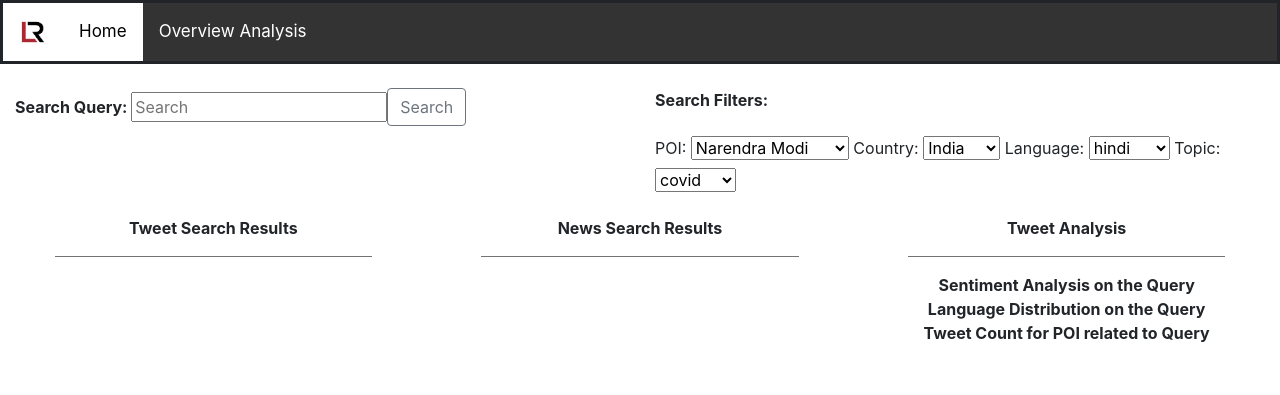
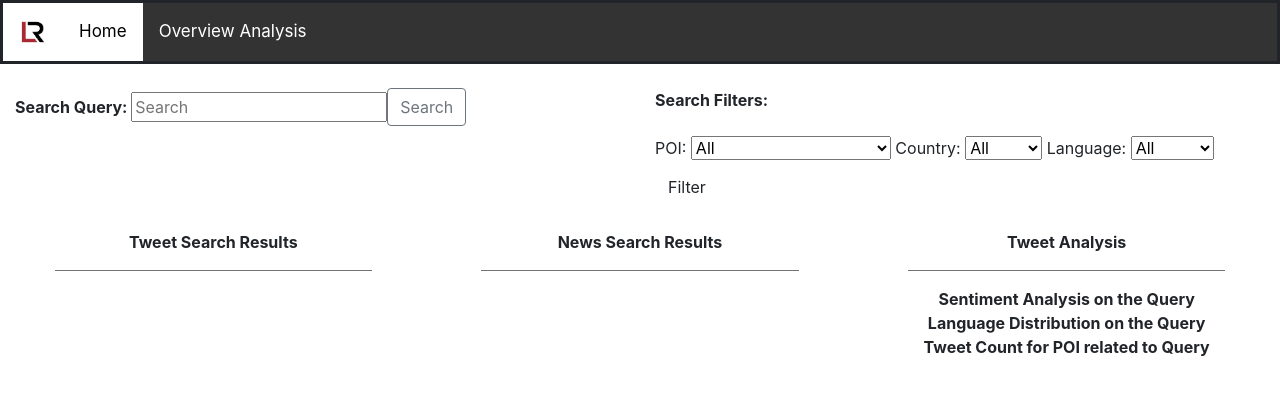
Before and after one commit to paul-vishal/CSE535P4, a Flask app: page /tweet_search in a window 1280 px wide. Shown: the top 395 px of the page. Run offline with Flask 2, Linux system fonts and the light colour scheme; some libraries are stand-ins or nearby versions.

Commit message:
Added filter code

```diff
--- a/app.py
+++ b/app.py
@@ -11,6 +11,8 @@ app = Flask(__name__)
 AWS_IP = '3.144.167.111'
 AWS_PORT = '8983'
 SOLR_CORE_NAME = 'IR_P4'
+inp_query = ""
+
 
 
 @app.route('/index')
@@ -120,15 +122,41 @@ def overview():
                            country_tweet=country_tweet, poi_tweet=poi_tweet)
 
 
-@app.route('/tweet_search')
+@app.route('/tweet_search', methods=['POST', 'GET'])
 def tweetsearch():
+    global inp_query
+    poi_name,cntry, lang = "","",""
     input_query = request.args.get('query')
+    if input_query!=None:
+        inp_query = input_query
+    else:
+        input_query = inp_query
+    poi_part = ""
+    cntry_part = ""
+    lang_part = ""
+    if request.method == "POST":
+        # input_query = "Hi"
+        poi_name = request.form.get('POI')
+        cntry = request.form.get('country')
+        lang = request.form.get('lang')
+        if poi_name!="All" and poi_name is not None:
+            poi_part = '&fq=poi_name%3A('+poi_name+')'
+        if cntry!="All" and cntry is not None:
+            cntry_part = '&q=country%3A('+cntry+')'
+        if lang!="All" and lang is not None:
+            lang_part = '&fq=tweet_lang%3A('+lang+')'
+        print(input_query,poi_name, cntry, lang)
+        print("got here", input_query, poi_part, cntry_part, lang_part)
+
     if input_query is None or input_query == '':
+        print('rendering basic page')
         return render_template('basic_page.html')
     encoded_query = preprocess(input_query)
     fig = go.Figure()
-    query_url = 'http://' + AWS_IP + ':' + AWS_PORT + '/solr/' + SOLR_CORE_NAME + '/select?fl=id%20score%20tweet_text%20sentiment%20sentiment_score&q=text_en%3A(' + encoded_query + ')%20or%20text_hi%3A(' + encoded_query + ')%20or%20text_es%3A(' + encoded_query + ')&rows=50'
-    query_calc = 'http://' + AWS_IP + ':' + AWS_PORT + '/solr/' + SOLR_CORE_NAME + '/select?q=text_en%3A(' + encoded_query + ')%20or%20text_hi%3A(' + encoded_query + ')%20or%20text_es%3A(' + encoded_query + ')&rows=58000'
+    query_url = 'http://' + AWS_IP + ':' + AWS_PORT + '/solr/' + SOLR_CORE_NAME + '/select?fl=id%20score%20tweet_text%20sentiment%20sentiment_score&q=text_en%3A(' + encoded_query + ')%20or%20text_hi%3A(' + encoded_query + ')%20or%20tweet_text%3A(' + encoded_query + ')%20or%20text_es%3A(' + encoded_query + ')'+poi_part+lang_part+cntry_part+'&rows=50'
+    query_sent='http://' + AWS_IP + ':' + AWS_PORT + '/solr/' + SOLR_CORE_NAME + '/select?fl=id%20score%20tweet_text%20sentiment%20sentiment_score&q=text_en%3A(' + encoded_query + ')%20or%20text_hi%3A(' + encoded_query + ')%20or%20tweet_text%3A(' + encoded_query + ')%20or%20text_es%3A(' + encoded_query + ')'+poi_part+lang_part+cntry_part+'&rows=58000'
+    query_calc='http://' + AWS_IP + ':' + AWS_PORT + '/solr/' + SOLR_CORE_NAME + '/select?q=text_en%3A(' + encoded_query + ')%20or%20tweet_text%3A(' + encoded_query + ')%20or%20text_hi%3A(' + encoded_query + ')%20or%20text_es%3A(' + encoded_query + ')'+poi_part+lang_part+cntry_part+'&rows=58000'
+    print(query_url)
     data = requests.get(query_url).json()
     data1 = requests.get(query_calc).json()
     total_lang = 0
@@ -188,7 +216,13 @@ def tweetsearch():
     for i in docs:
         text.append(i["tweet_text"])"""
     news_docs = tweetnews(input_query)
-    return render_template('basic_page.html', tweet_search=docs, tweet_news=news_docs, graphJSON=graphJSON,
+    print("here now", input_query)
+
+    if request.method == "POST":
+        return render_template('basic_page.html', query = input_query, poi=poi_name, cntry = cntry, lang = lang, tweet_search=docs, tweet_news=news_docs, graphJSON=graphJSON,
+                           langJSON=langJSON, poi_tweet=poi_tweet)
+
+    return render_template('basic_page.html', query = input_query, poi=poi_name, cntry = cntry, lang = lang, tweet_search=docs, tweet_news=news_docs, graphJSON=graphJSON,
                            langJSON=langJSON, poi_tweet=poi_tweet)
 
 
--- a/templates/basic_page.html
+++ b/templates/basic_page.html
@@ -19,7 +19,11 @@
 
 </head>
 
+
 <body>
+    <!-- <script>
+        location.reload()
+    </script> -->
     <div class="topnav">
       <img src="/static/logo.jpg" width="60" height="58" class="d-inline-block align-top float-left" alt="">
       <a href="#" class="active">Home</a>
@@ -33,7 +37,7 @@
                 <form class="form-inline" id="form2" method="get" action="{{ url_for('tweetsearch')}}">
                     <div class="font-weight-bold">Search Query:&nbsp</div>
                     <label for="query"></label>
-                    <input type="text" id="query" name="query" placeholder="Search" >
+                    <input type="text" id="query" name="query" placeholder="Search" value={{ query }}>
                     <button class="btn btn-outline-secondary my-2 my-sm-0" type="submit">Search</button>
                 </form>
             </div>
@@ -42,29 +46,42 @@
                 Search Filters:
                 </div>
                 <br>
+                <form calss ="form-inline" id="form2" method="post" action="{{ url_for('tweetsearch')}}">
                 <label for="POI">POI:</label>
-                <select name="POI" id="POI">
-                  <option value="Narendra Modi">Narendra Modi</option>
-                  <option value="Balasaheb Thakre">Balasaheb Thakre</option>
-                  <option value="Rajnath Singh">Rajnath Singh</option>
+                <select name="POI" id="POI" value={{poi}}>
+                    <option value="All">All</option>
+                    <option value="CDCgov" {% if poi == "CDCgov" %} selected{% endif %}>CDC</option>
+                    <option value="AlejandraDMV" {% if poi == "AlejandraDMV" %} selected{% endif %}>Alejandra Del Moral</option>
+                    <option value="alfredodelmazo" {% if poi == "alfredodelmazo" %} selected{% endif %}>Alfredo Del Mazo</option>
+                    <option value="CDCDirector" {% if poi == "CDCDirector" %} selected{% endif %}>CDC Director</option>
+                    <option value="DrBharatippawar" {% if poi == "DrBharatippawar" %} selected{% endif %}>Dr Bharati Pawar</option>
+                    <option value="EbonyJHilton_MD" {% if poi == "EbonyJHilton_MD" %} selected{% endif %}>Ebony J Hilton</option>
+                    <option value="HHS_ASH" {% if poi == "HHS_ASH" %} selected{% endif %}>ADM Rachel Levine</option>
+                    <option value="HLGatell" {% if poi == "HLGatell" %} selected{% endif %}>Hugo López-Gatell</option>
+                    <option value="ICMRDELHI" {% if poi == "ICMRDELHI" %} selected{% endif %}>ICMR Delhi</option>
+                    <option value="lopezobrador_" {% if poi == "lopezobrador_" %} selected{% endif %}>Andrés Manuel</option>
+                    <option value="mansukhmandviya" {% if poi == "mansukhmandviya" %} selected{% endif %}>Dr Mansukh Mandaviya</option>
+                    <option value="MoHFW_INDIA" {% if poi == "MoHFW_INDIA" %} selected{% endif %}>MoHFW India</option>
+                    <option value="narendramodi" {% if poi == "narendramodi" %} selected{% endif %}>Narendra Modi</option>
+                    <option value="SecBecerra" {% if poi == "SecBecerra" %} selected{% endif %}>Sec. Xavier Becerra</option>
+                    <option value="SSalud_mx" {% if poi == "SSalud_mx" %} selected{% endif %}>SALUD México</option>
                 </select>
                 <label for="country">Country:</label>
-                <select name="country" id="country">
-                  <option value="India">India</option>
-                  <option value="USA">USA</option>
-                  <option value="Mexico">Mexico</option>
+                <select name="country" id="country" value={{cntry}}>
+                    <option value="All">All</option>
+                    <option value="India"  {% if cntry == "India" %} selected{% endif %}>India</option>
+                    <option value="USA"  {% if cntry == "USA" %} selected{% endif %}>USA</option>
+                    <option value="Mexico"  {% if cmtry == "Mexico" %} selected{% endif %}>Mexico</option>
                 </select>
                 <label for="lang">Language:</label>
-                <select name="lang" id="lang">
-                  <option value="hindi">hindi</option>
-                  <option value="english">english</option>
-                  <option value="spanish">spanish</option>
+                <select name="lang" id="lang" value={{lang}}>
+                    <option value="All">All</option>
+                    <option value="hi"  {% if lang == "hi" %} selected{% endif %}>Hindi</option>
+                    <option value="en"  {% if lang == "en" %} selected{% endif %}>English</option>
+                    <option value="es"  {% if lang == "es" %} selected{% endif %}>Spanish</option>
                 </select>
-                <label for="topic">Topic:</label>
-                <select name="topic" id="topic">
-                  <option value="covid">covid</option>
-                  <option value="vaccine">vaccine</option>
-                </select>
+                <button type="submit" class="btn btn-default">Filter</button>
+                </form>
             </div>
         </div>
     </div>
@@ -142,21 +159,24 @@
                 Tweet Analysis
                 <hr size="8" width="80%" color="gray">
                 <div class="col-md-12">
-                <div class="font-weight-bold"><center>
+                <div class="font-weight-bold">
+                    <center>
                         Sentiment Analysis on the Query
                     </center>
                 <div id="chart" class="chart"></div>
                 </div>
                 </div>
                 <div class="col-md-12">
-                <div class="font-weight-bold"><center>
+                <div class="font-weight-bold">
+                    <center>
                         Language Distribution on the Query
                     </center>
                 <div id="lang_analysis" class="chart"></div>
         </div>
     </div>
                 <div class="col-md-12">
-                <div class="font-weight-bold"><center>
+                <div class="font-weight-bold">
+                    <center>
                         Tweet Count for POI related to Query
                     </center>
                 <div id="poi_tweet" class="chart"></div>
@@ -164,6 +184,57 @@
     </div>
 
             </div></div></div>
+
+        <script src="https://cdnjs.cloudflare.com/ajax/libs/jquery/3.3.1/jquery.js"></script>
+        <script src="https://maxcdn.bootstrapcdn.com/bootstrap/3.4.1/js/bootstrap.min.js"></script>
+        <script src="https://cdnjs.cloudflare.com/ajax/libs/bootstrap-select/1.12.2/js/bootstrap-select.min.js"></script>
+        <script>
+            $(document).ready(function () {
+                // $("#POI").selectpicker();
+
+                function load_data(type, query, poi, cntry, lang) {
+                    // print("hello")
+                    // $.ajax({
+                    //     url: "{{url_for('tweetsearch')}}",
+                    //     method: "POST",
+                    //     data: { 'type': type, 'query':query, 'POI': poi, 'country':cntry, 'lang':lang },
+                    //     dataType: "application/json;charset=UTF-8",
+                    //     success: function (data) {
+                    //         alert('got data')
+                    //     },
+                    // });
+                    // location.reload()
+                }
+
+                $(document).on("change", "#POI", function () {
+                    var poi = $("#POI").val();
+                    var cntry = $("#country").val();
+                    var lang = $("#lang").val();
+                    var query = $("#query").val();
+                    // alert(category_id)
+
+                    load_data("filter", query, poi, cntry, lang);
+                });
+
+                $(document).on("change", "#country", function () {
+                    var poi = $("#POI").val();
+                    var cntry = $("#country").val();
+                    var lang = $("#lang").val();
+                    var query = $("#query").val();
+                    // alert(category_id)
+                    load_data("filter", query, poi, cntry, lang);
+                });
+
+                $(document).on("change", "#lang", function () {
+                    var poi = $("#POI").val();
+                    var cntry = $("#country").val();
+                    var lang = $("#lang").val();
+                    var query = $("#query").val();
+                    // alert(category_id)
+                    load_data("filter", query, poi, cntry, lang);
+                });
+            });
+        </script>
 </body>
 <script src='https://cdn.plot.ly/plotly-latest.min.js'></script>
     <script type='text/javascript'>
```
Lines whose indentation alone changed are shown as unchanged.
